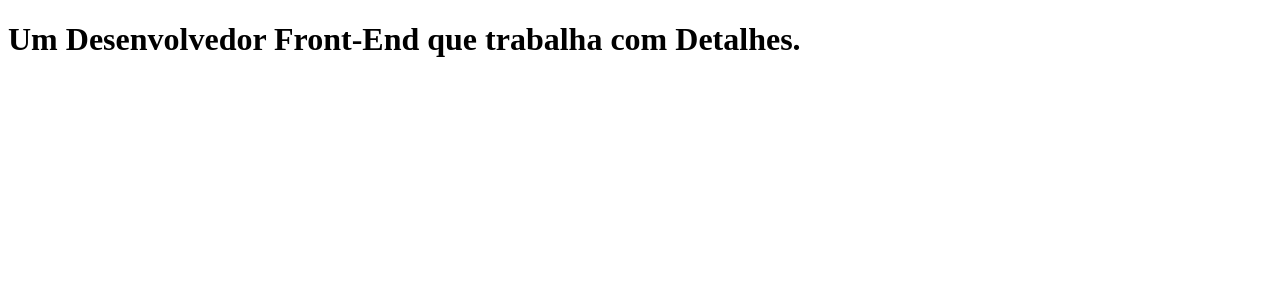
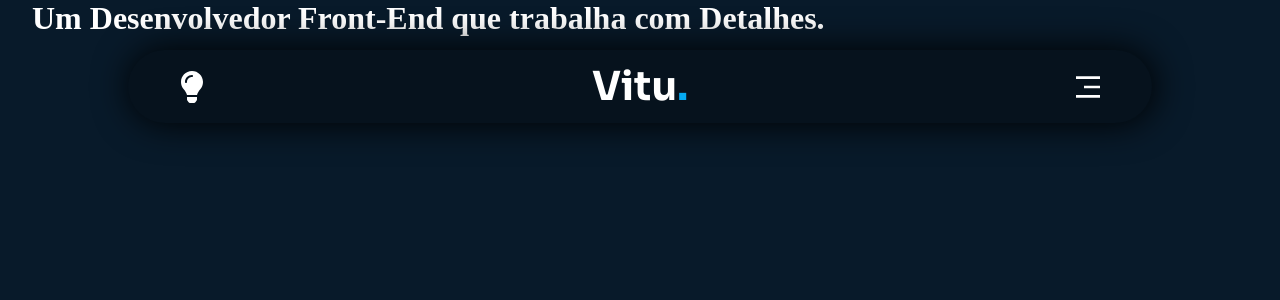
Before and after one commit to VitorSantos920/portfolio-vs, a React (Vite) app: page / in a window 1280 px wide. Shown: the top 300 px of the page. Built offline with nearby package versions, Linux system fonts and the light colour scheme.

Commit message:
:sparkles: Feat: app container
add app container

```diff
--- a/src/App.tsx
+++ b/src/App.tsx
@@ -1,8 +1,14 @@
+import { Header } from './components/Header';
+import { Container } from './style/Container';
+
 function App() {
   return (
-    <div>
-      <h1>Um Desenvolvedor Front-End que trabalha com Detalhes.</h1>
-    </div>
+    <Container>
+      <Header />
+      <main>
+        <h1>Um Desenvolvedor Front-End que trabalha com Detalhes.</h1>
+      </main>
+    </Container>
   );
 }
 
--- /dev/null
+++ b/src/style/Container.ts
@@ -0,0 +1,7 @@
+import { styled } from '../../stitches.config';
+
+export const Container = styled('div', {
+  maxWidth: 1366,
+  margin: '0 auto',
+  padding: '0 2rem',
+});
```
